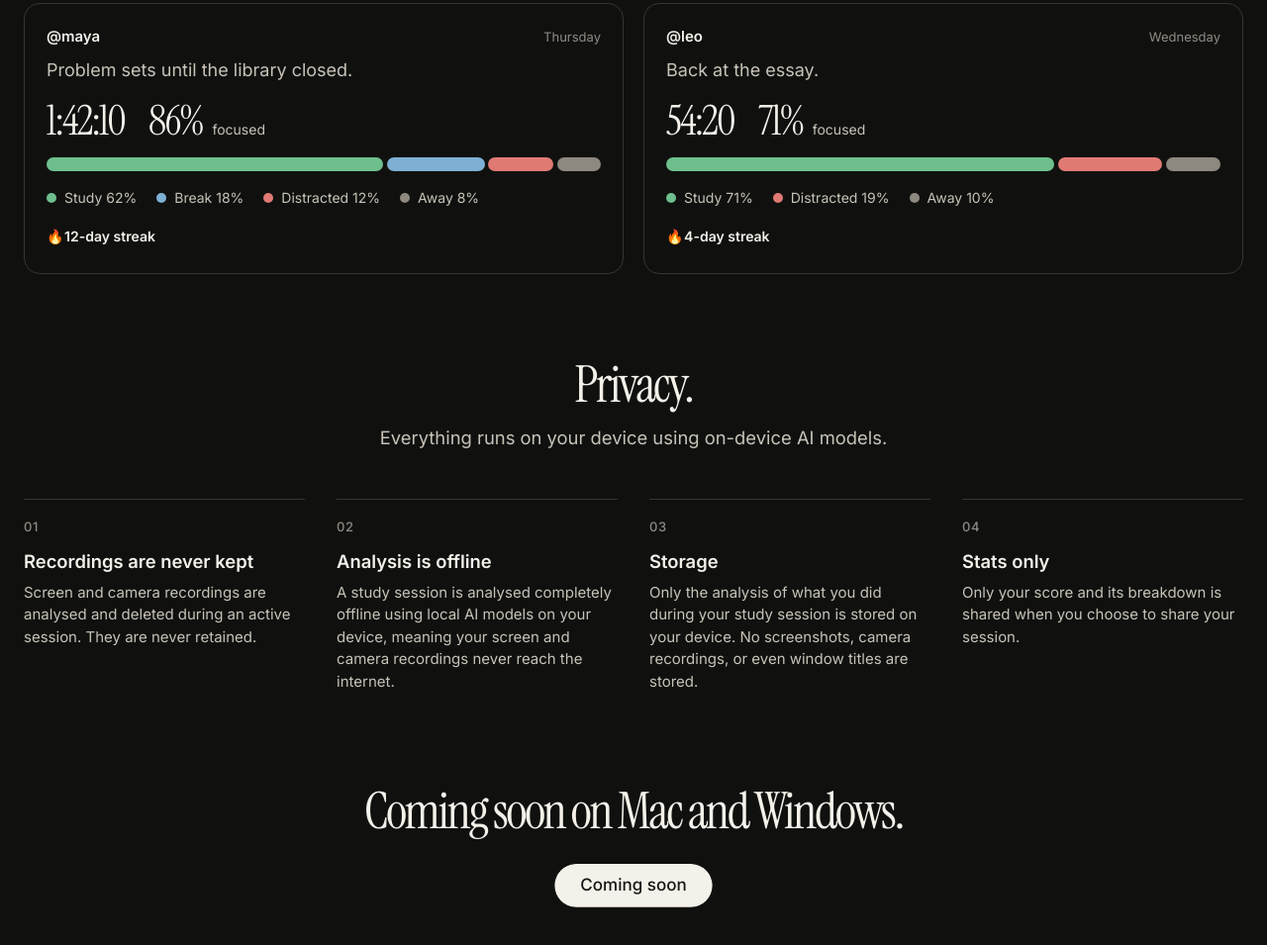
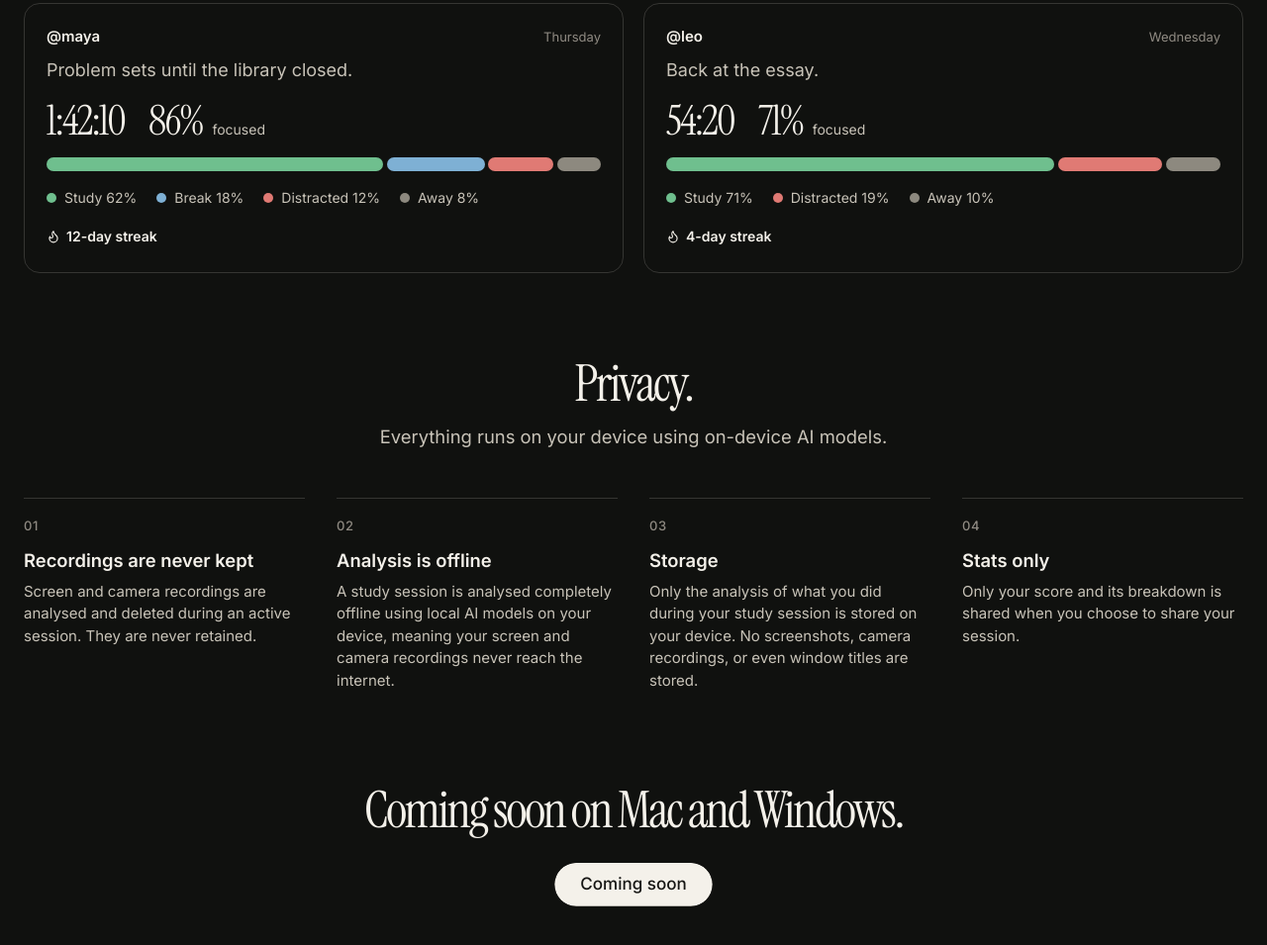
Before and after one commit to AlperErg/larpless-site, a website built with Vite: page index.html in a window 1280 px wide. Shown: the part 2417-3372 px from the top of the page at 99% size. Built offline with nearby package versions, Linux system fonts and the light colour scheme.

Commit message:
feat: replace emoji chrome with stroke icons and a sidebar theme switch
The app and landing page used emoji as controls. Stroke icons and a pointer cursor read more clearly, and theme sits in the sidebar so dark mode is not buried in Settings.

```diff
--- a/index.html
+++ b/index.html
@@ -286,7 +286,7 @@
                 <li><i class="swatch gone" aria-hidden="true"></i> Away 8%</li>
               </ul>
               <div class="post-streak">
-                <p class="streak"><span class="fire" aria-hidden="true">🔥</span><span>12-day streak</span></p>
+                <p class="streak"><svg class="fire" viewBox="0 0 24 24" aria-hidden="true"><path d="M8.5 14.5A2.5 2.5 0 0 0 11 12c0-1.38-.5-2-1-3-1.072-2.143-.224-4.054 2-6 .5 2.5 2 4.9 4 6.5 2 1.6 3 3.5 3 5.5a7 7 0 1 1-14 0c0-1.153.433-2.294 1-3a2.5 2.5 0 0 0 2.5 2.5z"/></svg><span>12-day streak</span></p>
               </div>
             </article>
             <article class="post">
@@ -310,7 +310,7 @@
                 <li><i class="swatch gone" aria-hidden="true"></i> Away 10%</li>
               </ul>
               <div class="post-streak">
-                <p class="streak"><span class="fire" aria-hidden="true">🔥</span><span>4-day streak</span></p>
+                <p class="streak"><svg class="fire" viewBox="0 0 24 24" aria-hidden="true"><path d="M8.5 14.5A2.5 2.5 0 0 0 11 12c0-1.38-.5-2-1-3-1.072-2.143-.224-4.054 2-6 .5 2.5 2 4.9 4 6.5 2 1.6 3 3.5 3 5.5a7 7 0 1 1-14 0c0-1.153.433-2.294 1-3a2.5 2.5 0 0 0 2.5 2.5z"/></svg><span>4-day streak</span></p>
               </div>
             </article>
           </div>
--- a/src/style.css
+++ b/src/style.css
@@ -114,6 +114,18 @@ button {
   -webkit-tap-highlight-color: transparent;
 }
 
+a,
+button:not(:disabled),
+summary,
+[role="tab"],
+#score .legend li[data-seg] {
+  cursor: pointer;
+}
+
+button:disabled {
+  cursor: default;
+}
+
 a {
   color: var(--ink);
   text-underline-offset: 3px;
@@ -503,6 +515,8 @@ a:hover {
 }
 
 .post-streak .streak {
+  display: flex;
+  align-items: center;
   margin: 0 0 8px;
   color: var(--ink);
   font-size: 14px;
@@ -511,9 +525,15 @@ a:hover {
 
 .fire {
   display: inline-block;
-  margin-right: 0.08em;
-  font-family: "Apple Color Emoji", "Segoe UI Emoji", "Noto Color Emoji", sans-serif;
-  font-weight: 400;
+  width: 14px;
+  height: 14px;
+  margin-right: 6px;
+  vertical-align: -2px;
+  fill: none;
+  stroke: currentColor;
+  stroke-width: 2;
+  stroke-linecap: round;
+  stroke-linejoin: round;
 }
 
 .post-streak .heat-wrap {
```
